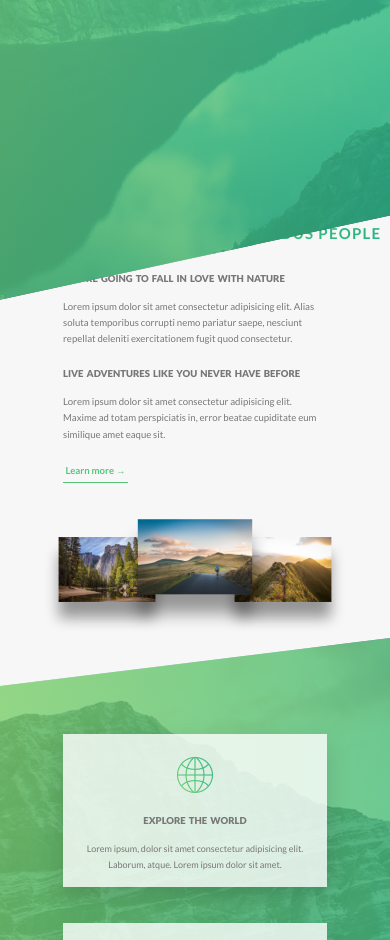
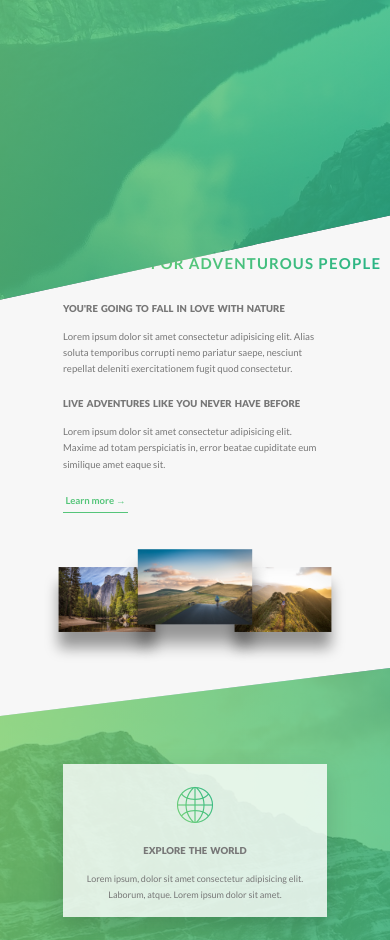
Before and after one commit to tnghung/Natours, a website: page index.html in a window 390 px wide. Shown: the part 502-1442 px from the top of the page. Drawn offline with Linux system fonts and the light colour scheme.

Commit message:
Fix responsive for about section

```diff
--- a/sass/abstracts/_mixin.scss
+++ b/sass/abstracts/_mixin.scss
@@ -33,7 +33,6 @@ ORDER: base + typography > general layout > page layout > components
       @content;
     }
   }
-
   @if ($breakPoint == tab-port) {
     // 900px
     @media (max-width: 56.25em) {
--- a/sass/pages/_home.scss
+++ b/sass/pages/_home.scss
@@ -5,6 +5,10 @@
 
   @include respond(tab-port) {
     padding: 15rem 0 22rem;
+  }
+
+  @include respond(phone) {
+    padding: 20rem 0 22rem;
   }
 }
 
```
Also changed, not shown: css/style.css.
